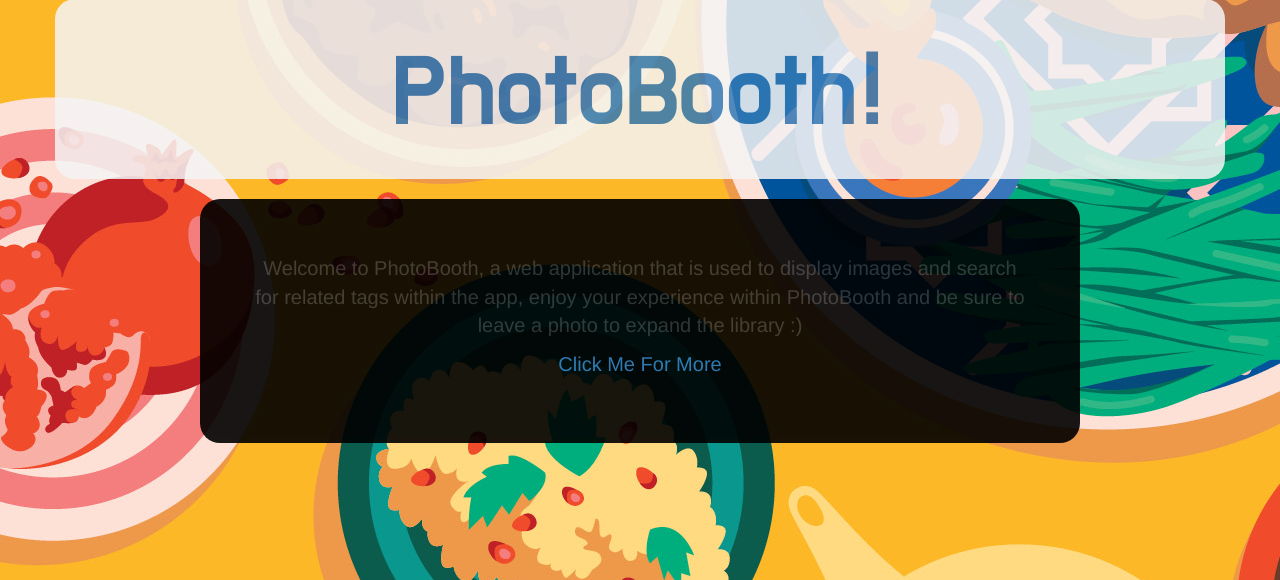
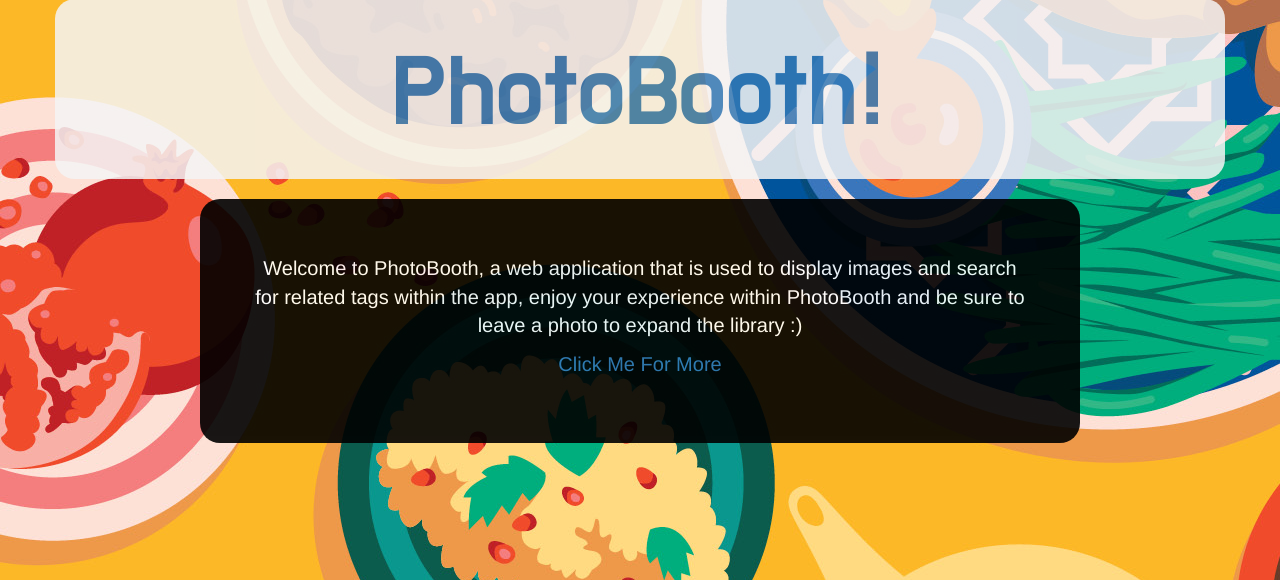
Before and after one commit to ramza007/PhotoBooth, a Django app: page / in a window 1280 px wide. Shown: the part 73-653 px from the top of the page. Run offline with Django 3.2, Linux system fonts and the light colour scheme; parts of the project's set-up code (start-up, migrations or seed data) failed here and were passed over; some libraries are stand-ins or nearby versions.

Commit message:
modified welcome page

```diff
--- a/display/templates/welcome.html
+++ b/display/templates/welcome.html
@@ -42,6 +42,9 @@
     body {
         background-image: url('./static/images/wall.jpg');
     }
+    p{
+        color: white;
+    }
 </style>
 <body>
     {% include "navbar.html" %} {% block content %}
```
